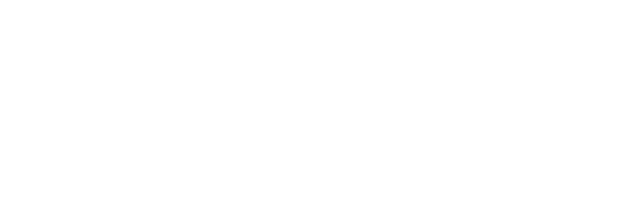
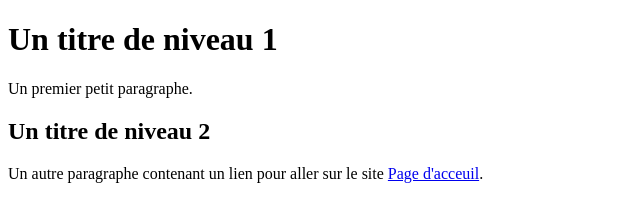
Before and after one commit to FilipeVasconcelos/FilipeVasconcelos.github.io, a plain HTML site: page index.html in a window 1280 px wide. Shown: the whole page, without its empty margins (0-640 px from the left). Drawn offline with Linux system fonts and the light colour scheme.

Commit message:
maj index.html

```diff
--- a/index.html
+++ b/index.html
@@ -2,9 +2,20 @@
 <html lang="en">
   <head>
     <meta charset="UTF-8" />
-    <title>Filipe Vasconcelos Page</title>
+    <title>FilipeVasconcelos</title>
   </head>
   <body>
-    <div id="root"></div>
-  </body>
+        <h1>Un titre de niveau 1</h1>
+
+        <p>
+            Un premier petit paragraphe.
+        </p>
+
+        <h2>Un titre de niveau 2</h2>
+
+        <p>
+            Un autre paragraphe contenant un lien pour aller
+            sur le site <a href="https://sites.google.com/site/filipemanuelvasconcelos/">Page d'acceuil</a>.
+        </p>
+    </body>
 </html>
```
